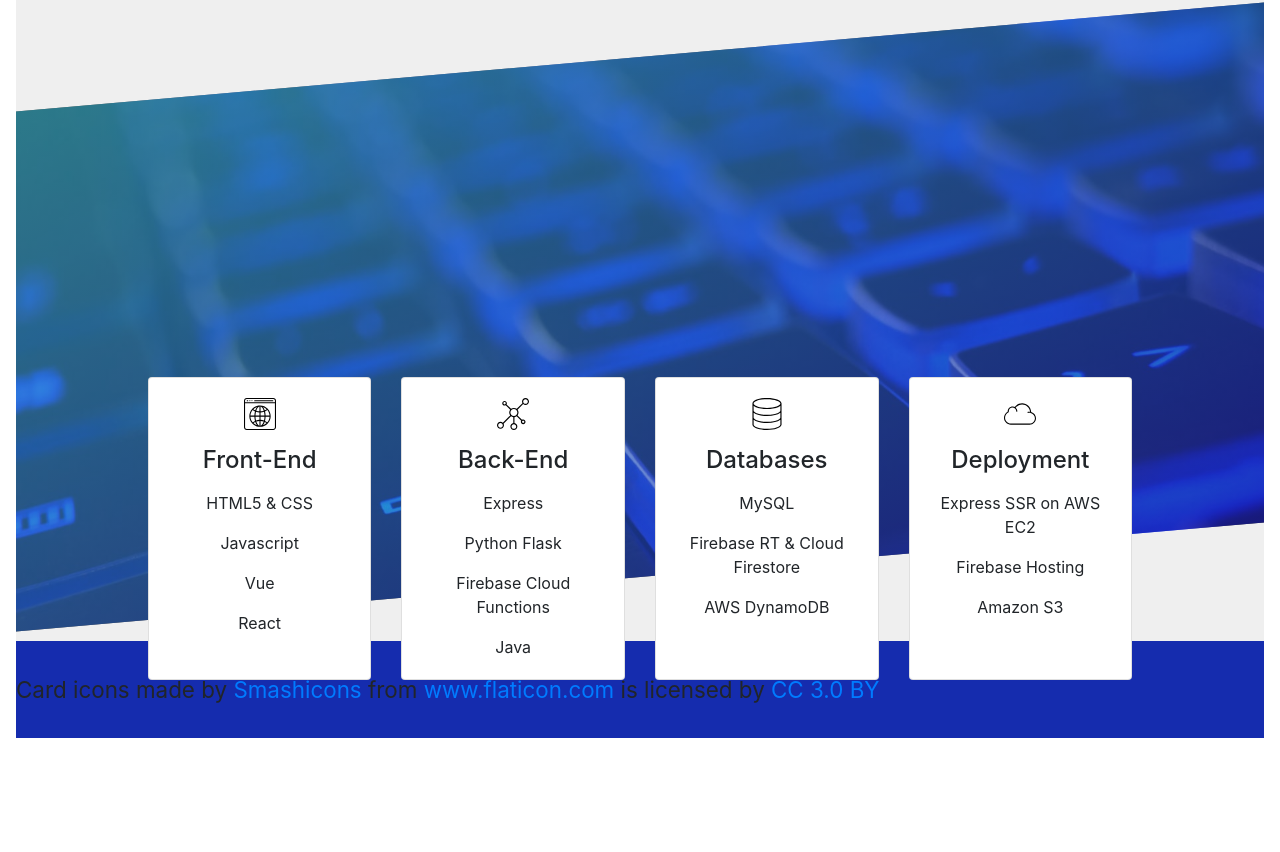
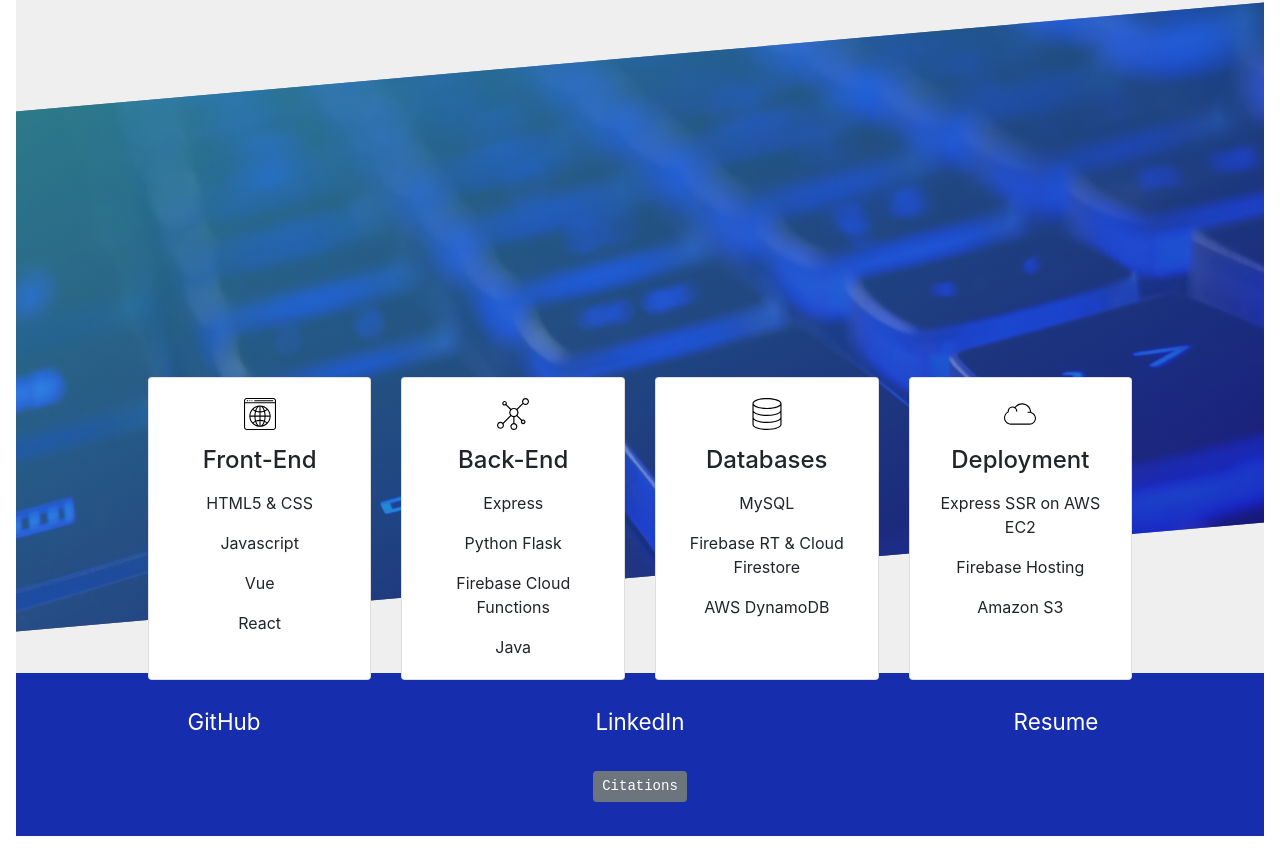
Before and after one commit to andrewlew1s/personal-website, a Vue app: page / in a window 1280 px wide. Shown: the part 1476-2328 px from the top of the page. Before the commit the page ends 2265 px from the top, so only its background shows below. Built offline with nearby package versions, Linux system fonts and the light colour scheme.

Commit message:
feat: basic footer

```diff
--- a/src/components/Footer.vue
+++ b/src/components/Footer.vue
@@ -1,6 +1,13 @@
 <template>
 	<div id="scroll" class="footer" >
-		<div>Card icons made by <a href="https://www.flaticon.com/authors/smashicons" title="Smashicons">Smashicons</a> from <a href="https://www.flaticon.com/" title="Flaticon">www.flaticon.com</a> is licensed by <a href="http://creativecommons.org/licenses/by/3.0/" title="Creative Commons BY 3.0" target="_blank">CC 3.0 BY</a></div>
+		<div class="footer__flex">
+			<div class="footer__flex__col">GitHub</div>
+			<div class="footer__flex__col">LinkedIn</div>
+			<div class="footer__flex__col">Resume</div>
+		</div>
+		<div class="footer__credit">
+			<b-button size="sm" v-b-popover.hover="'Card icons made by Smashicons from www.flaticon.com is licensed by CC 3.0 BY'">Citations</b-button>
+		</div>
 	</div>
 </template>
 
@@ -13,10 +20,25 @@ export default {
 <style lang="scss">
 
 .footer {
-	margin-top: 4rem;
-	background-color: rgba(2, 27, 168, 0.918);
+	margin-top: 6rem;
+	background-color: rgba(2, 27, 168, 0.911);
     padding: 2rem 0;
     font-size: 1.4rem;
+	color: white;
+	text-align: center;
+
+	&__credit {
+		font-family: monospace;
+		margin-top: 2rem;
+	}
+
+	&__flex {
+		display: flex;
+
+		&__col {
+			flex: 1;
+		}
+	}
 }
 
 </style>
```
